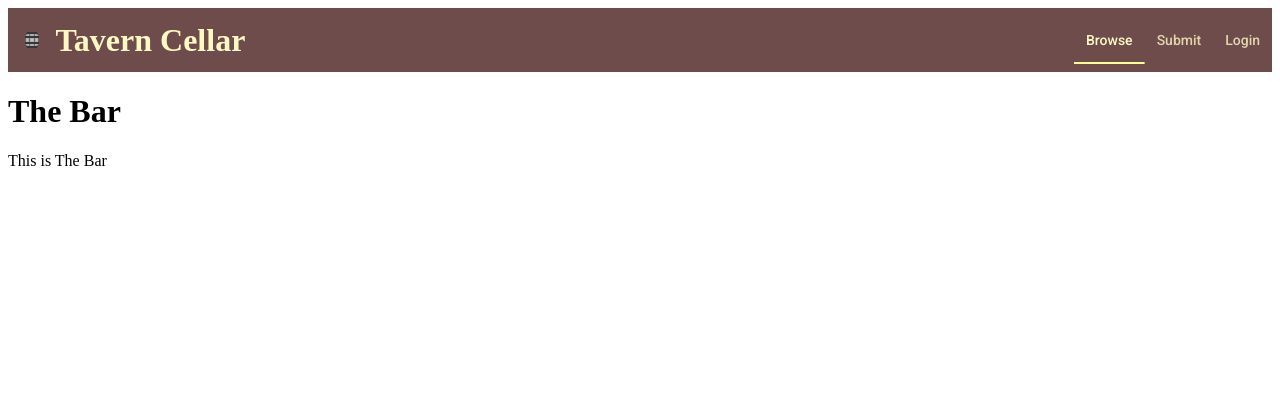
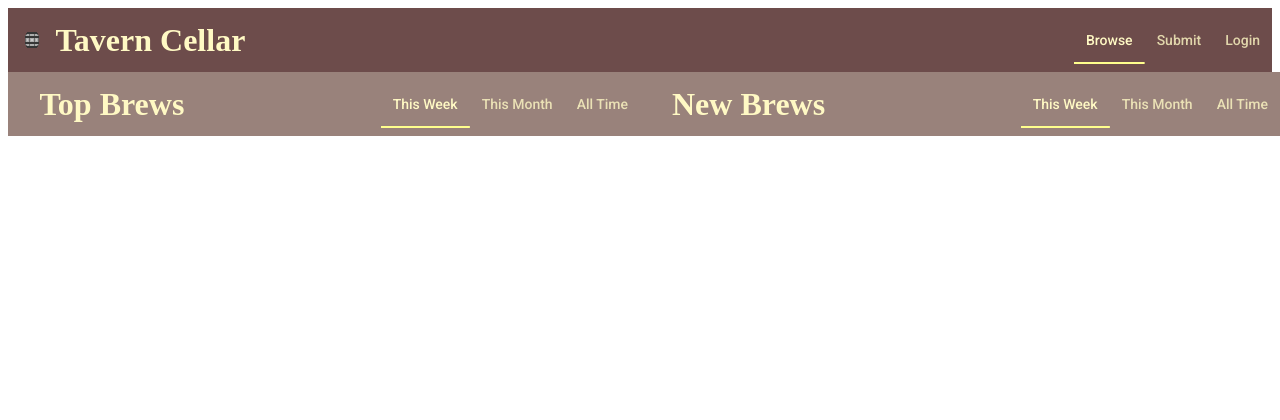
Before and after one commit to kwmcc/TavernCellar, a Flask app: page / in a window 1280 px wide. Shown: the top 420 px of the page. Run offline with Flask 2, Linux system fonts and the light colour scheme; some libraries are stand-ins or nearby versions.

Commit message:
Did some toolbar setup on home page

```diff
--- /dev/null
+++ b/app/static/index.css
@@ -0,0 +1,25 @@
+#topBrews {
+    background-color: rgb(153, 130, 123);
+    color: rgb(255, 249, 196);
+    width: 50%;
+    display: inline-block;
+}
+
+#newBrews {
+    background-color: rgb(153, 130, 123);
+    color: rgb(255,249,196);
+    width: 50%;
+    display: inline-block;
+    position: absolute;
+    right: 0px;
+}
+
+#topButtons {
+    position: absolute;
+    right: 0px;
+}
+
+#newButtons {
+    position: absolute;
+    right: 0px;
+}
--- a/app/templates/index.html
+++ b/app/templates/index.html
@@ -1,8 +1,27 @@
 {% extends 'base.html' %}
 
+{% block head %}
+    {{ super() }}
+
+    <link type="text/css" rel="stylesheet" href={{url_for('static', filename='index.css')}}>
+{% endblock %}
+
 {% block content %}
-<div class="page-header">
-    <h1>The Bar</h1>
-</div>
-<p>This is The Bar</p>
+<paper-toolbar id="topBrews">
+    <h1> &nbsp; Top Brews</h1>
+    <paper-tabs id="topButtons" selected="0">
+        <paper-tab>This Week</paper-tab>
+        <paper-tab>This Month</paper-tab>
+        <paper-tab>All Time</paper-tab>
+    </paper-tabs>
+</paper-toolbar>
+
+<paper-toolbar id="newBrews">
+    <h1> &nbsp; New Brews</h1>
+    <paper-tabs id="newButtons" selected="0">
+        <paper-tab>This Week</paper-tab>
+        <paper-tab>This Month</paper-tab>
+        <paper-tab>All Time</paper-tab>
+    </paper-tabs>
+</paper-toolbar>
 {% endblock %}
```
